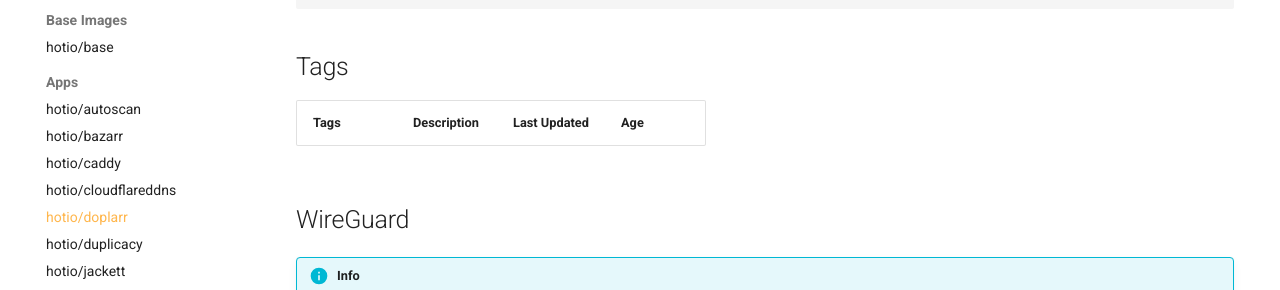
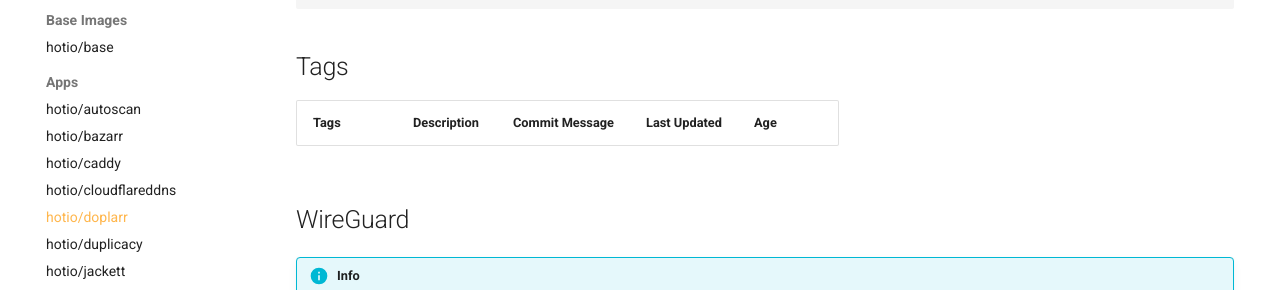
Before and after one commit to hotio/website, an MkDocs documentation site: the page built from docs/containers/doplarr.md, in a window 1280 px wide and 900 px high, scrolled down 430 px. Shown: the part 145-435 px from the top of the window. Built offline with MkDocs 1.6.1 and Material for MkDocs 9.7.7, drawn with Linux system fonts in a browser that asks for light colours.

Commit message:
add support for commit message

```diff
--- a/docs/javascripts/loadJSON-1.js
+++ b/docs/javascripts/loadJSON-2.js
@@ -21,6 +21,10 @@
                 var description = f.description;
                 if (description == undefined) {
                     description = "";
+                }
+                var commit_message = f.commit_message;
+                if (commit_message == undefined) {
+                    commit_message = "";
                 }
                 var latest = f.latest;
                 var extraTag = "";
@@ -59,6 +63,7 @@
                     <tr>
                     <td style=\"white-space:nowrap;\">${extraTag}${tags_code}</td>
                     <td>${description}</td>
+                    <td>${commit_message}</td>
                     <td style=\"white-space:nowrap;\">${last_updated_string}</td>
                     <td>${days(d, currentDate)}</td>
                     </tr>
--- a/includes/tags.md
+++ b/includes/tags.md
@@ -4,6 +4,7 @@
   <thead>
     <th style="white-space:nowrap;">Tags</th>
     <th style="white-space:nowrap;">Description</th>
+    <th style="white-space:nowrap;">Commit Message</th>
     <th style="white-space:nowrap;">Last Updated</th>
     <th style="white-space:nowrap;">Age</th>
   </thead>
@@ -12,4 +13,4 @@
 </table>
 
 <script type="text/javascript" src="https://ajax.googleapis.com/ajax/libs/jquery/3.5.1/jquery.min.js"></script>
-<script type="text/javascript" src="/javascripts/loadJSON-1.js"></script>
+<script type="text/javascript" src="/javascripts/loadJSON-2.js"></script>
```
